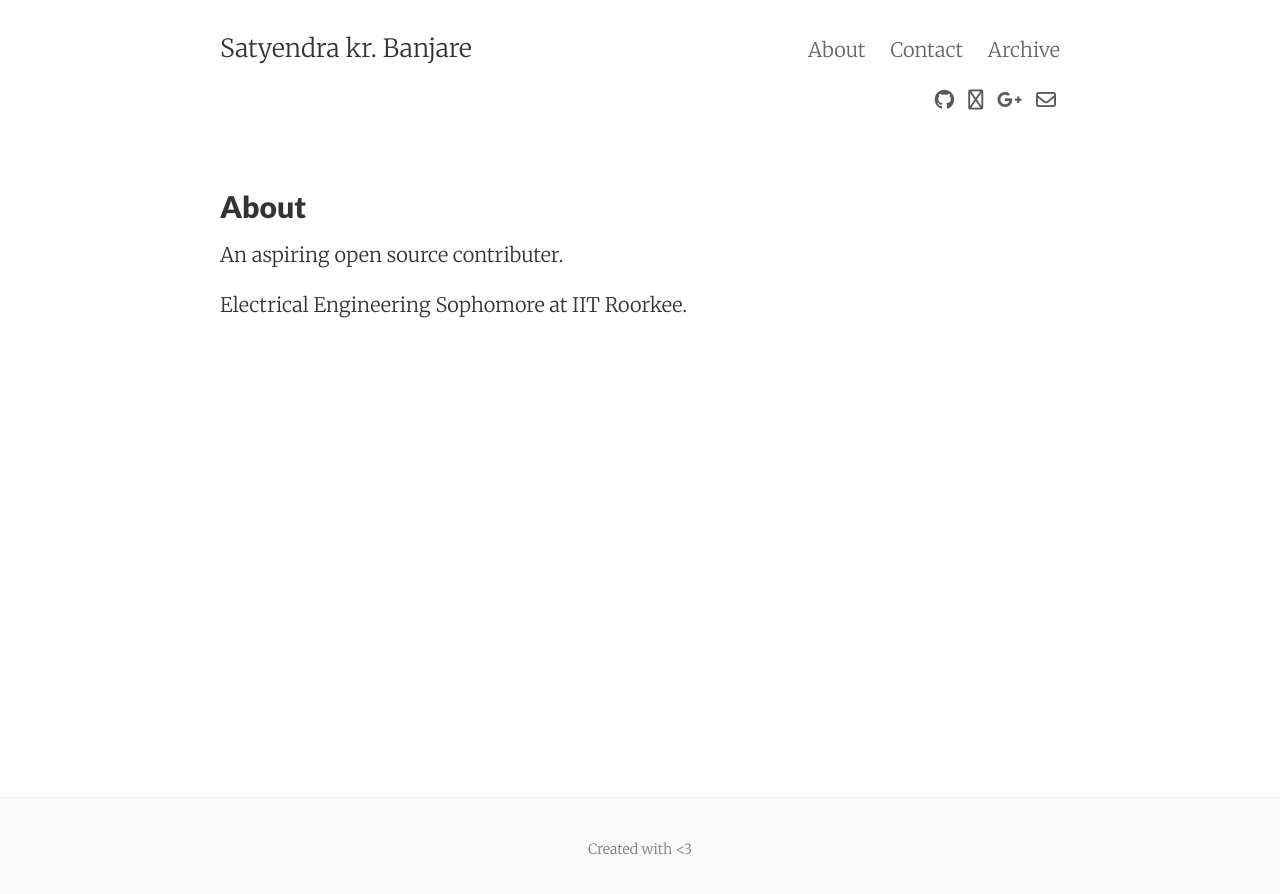
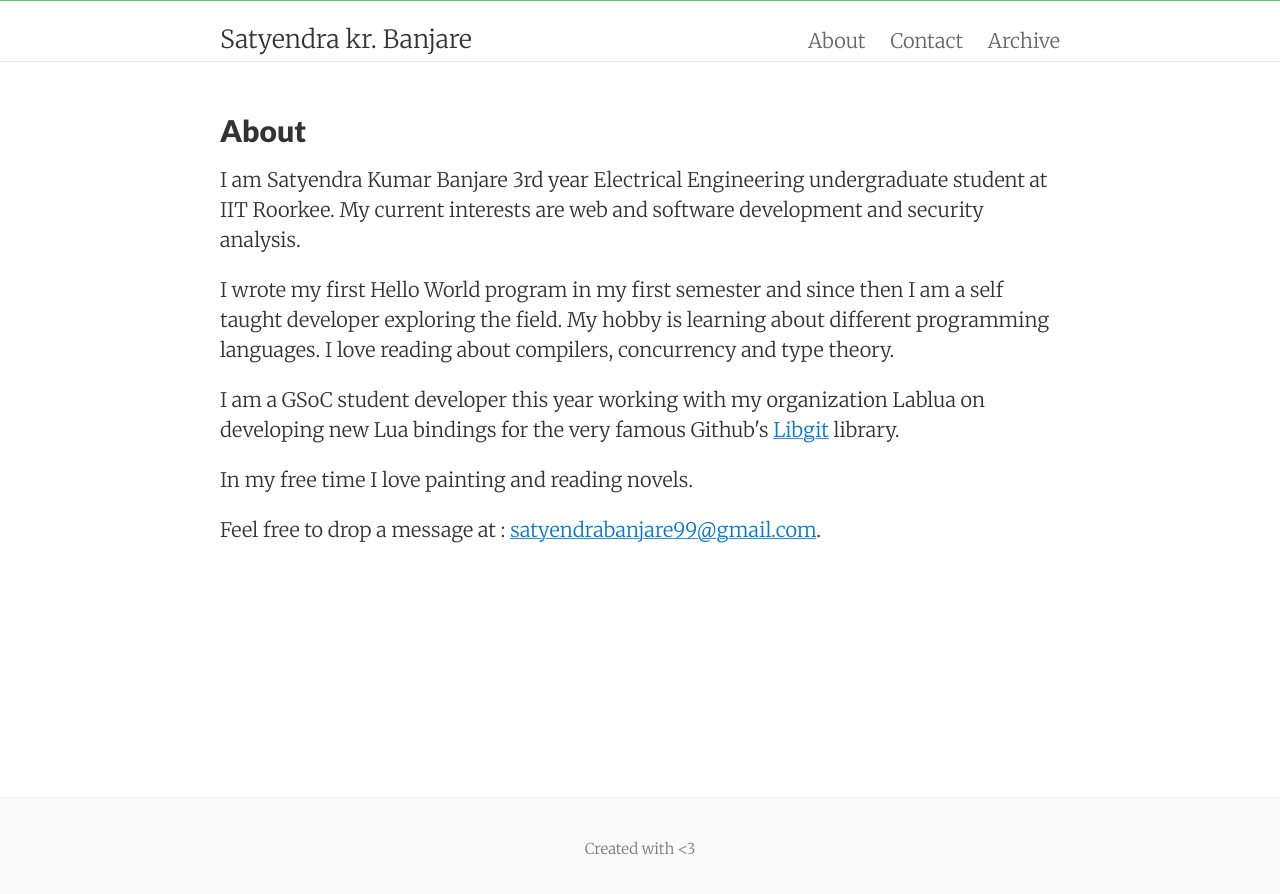
Before and after one commit to SatyendraBanjare/SatyendraBanjare.github.io, a Jekyll site: the page built from about.md, in a window 1280 px wide. Shown: the top 894 px of the page. Built offline with Jekyll 4.4.1, drawn with Linux system fonts in a browser that asks for light colours; nearby versions of some CDN libraries.

Commit message:
updated details and changed look

```diff
--- a/_includes/footer.html
+++ b/_includes/footer.html
@@ -1,8 +1,8 @@
 <footer class="center">
   <div class="measure">
-    <small>
+    <large>
       	Created with &lt;3 <br>
-    </small>
+    </large>
   </div>
 </footer>
 {% if site.enable_anchorjs %}<!-- AnchorJS -->
--- a/_includes/header.html
+++ b/_includes/header.html
@@ -5,10 +5,5 @@
       <nav class="site-nav">
         {% include navigation.html %}
       </nav>
-      <div class="clearfix"></div>
-      {% if site.show_social_icons %}
-        {% include social_links.html %}
-      {% endif %}
-    </div>
   </div>
 </header>
--- a/_sass/_header.scss
+++ b/_sass/_header.scss
@@ -1,6 +1,8 @@
 .site-header {
-  padding-top: $space-1;
-  padding-bottom: $space-2;
+
+  padding-bottom: $space-3;
+  border-top: thin solid #50c878;
+  border-bottom: thin solid #e3e3e3;
 }
 
 .site-header a {
--- a/about.md
+++ b/about.md
@@ -1,10 +1,21 @@
 ---
-layout: page
+layout: default
 title: About
-permalink: /about/
-tags: about
 ---
 
-An aspiring open source contributer.
-
-Electrical Engineering Sophomore at IIT Roorkee.
+<h2>About</h2>
+  <p>
+    I am Satyendra Kumar Banjare 3rd year Electrical Engineering undergraduate student at IIT Roorkee. My current interests are web and software development and security analysis.
+  </p>
+  <p>
+    I wrote my first Hello World program in my first semester and since then I am a self taught developer exploring the field. My hobby is learning about different programming languages. I love reading about compilers, concurrency and type theory.
+  </p>
+  <p>
+  	I am a GSoC student developer this year working with my organization Lablua on developing new Lua bindings for the very famous Github's <a href="https://libgit2.github.com/">Libgit</a> library.
+  </p>
+  <p>
+    In my free time I love painting and reading novels.
+  </p>
+  <p>
+    Feel free to drop a message at : <a href="mailto:satyendrabanjare99@gmail.com">satyendrabanjare99@gmail.com</a>.
+  </p>
```
Also changed, not shown: contact.html (+17 -2 lines).
